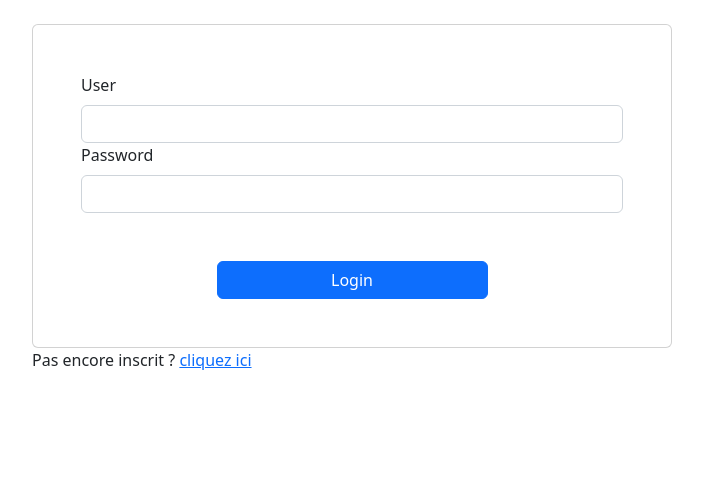
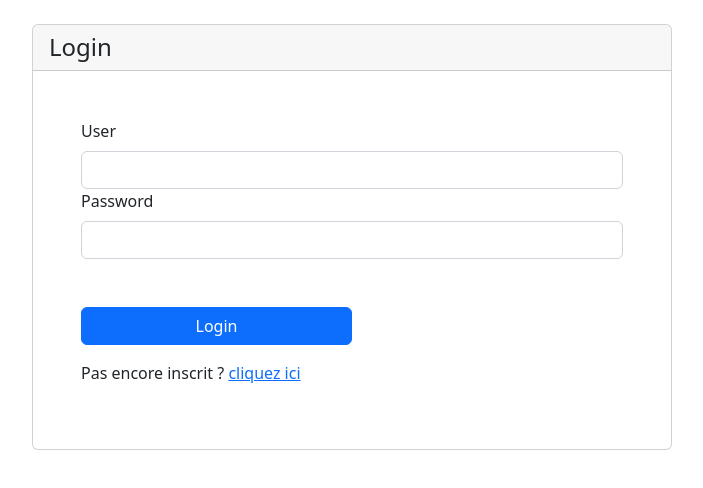
Before and after one commit to LouanFlamain/projetFullStack, a React (Create React App) app in the folder frontend/: page /login in a window 1280 px wide. Shown: the top 488 px of the page, without its empty margins (288-991 px from the left). Built offline with nearby package versions, Linux system fonts and the light colour scheme.

Commit message:
fix log/reg

```diff
--- a/frontend/src/pages/login.jsx
+++ b/frontend/src/pages/login.jsx
@@ -7,8 +7,9 @@ export default function Login() {
   };
   return (
     <div className="pt-4">
-      <div className="w-50 mx-auto">
-        <form className="card p-5" onSubmit={submit}>
+      <div className="w-50 card mx-auto">
+        <h4 className="card-header">Login</h4>
+        <form className="card-body p-5" onSubmit={submit} method="POST">
           <div>
             <label for="inputPassword5" className="form-label">
               User
@@ -36,10 +37,10 @@ export default function Login() {
           <button type="input" className="btn btn-primary w-50 mx-auto mt-5">
             Login
           </button>
+          <p className="mt-3">
+            Pas encore inscrit ? <Link to="/register">cliquez ici</Link>
+          </p>
         </form>
-        <p>
-          Pas encore inscrit ? <Link to="/register">cliquez ici</Link>
-        </p>
       </div>
     </div>
   );
```
